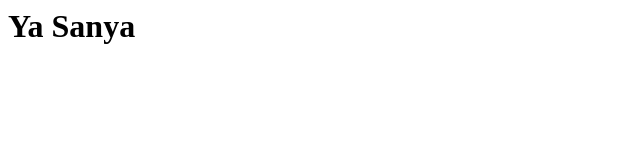
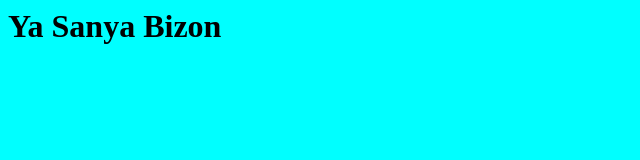
Before and after one commit to SanekStrelokmouseGopnik52/CLS, a plain HTML site: page index.html in a window 1280 px wide. Shown: the whole page, without its empty margins (0-640 px from the left). Drawn offline with Linux system fonts and the light colour scheme.

Commit message:
Add files via upload

```diff
--- a/index.html
+++ b/index.html
@@ -4,8 +4,10 @@
       Мой личный профиль
     </title>
   </head>
-  <body>
-    <body background=pink>
-    <h1>Ya Sanya</h1>
+  <body bgcolor=#00FFFF>
+
+    <h1>Ya Sanya Bizon
+
+	</h1>
   </body>
 </html>
```
